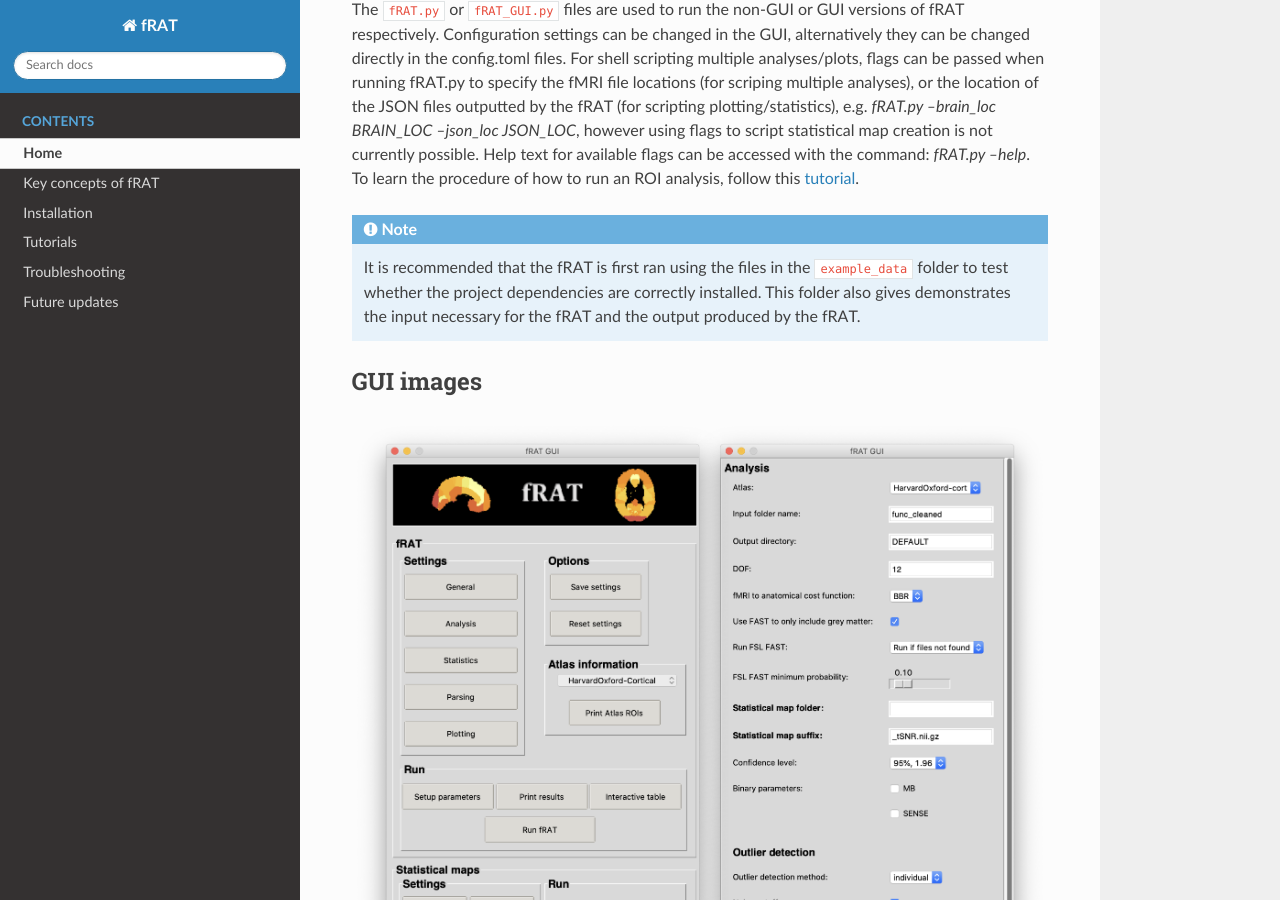
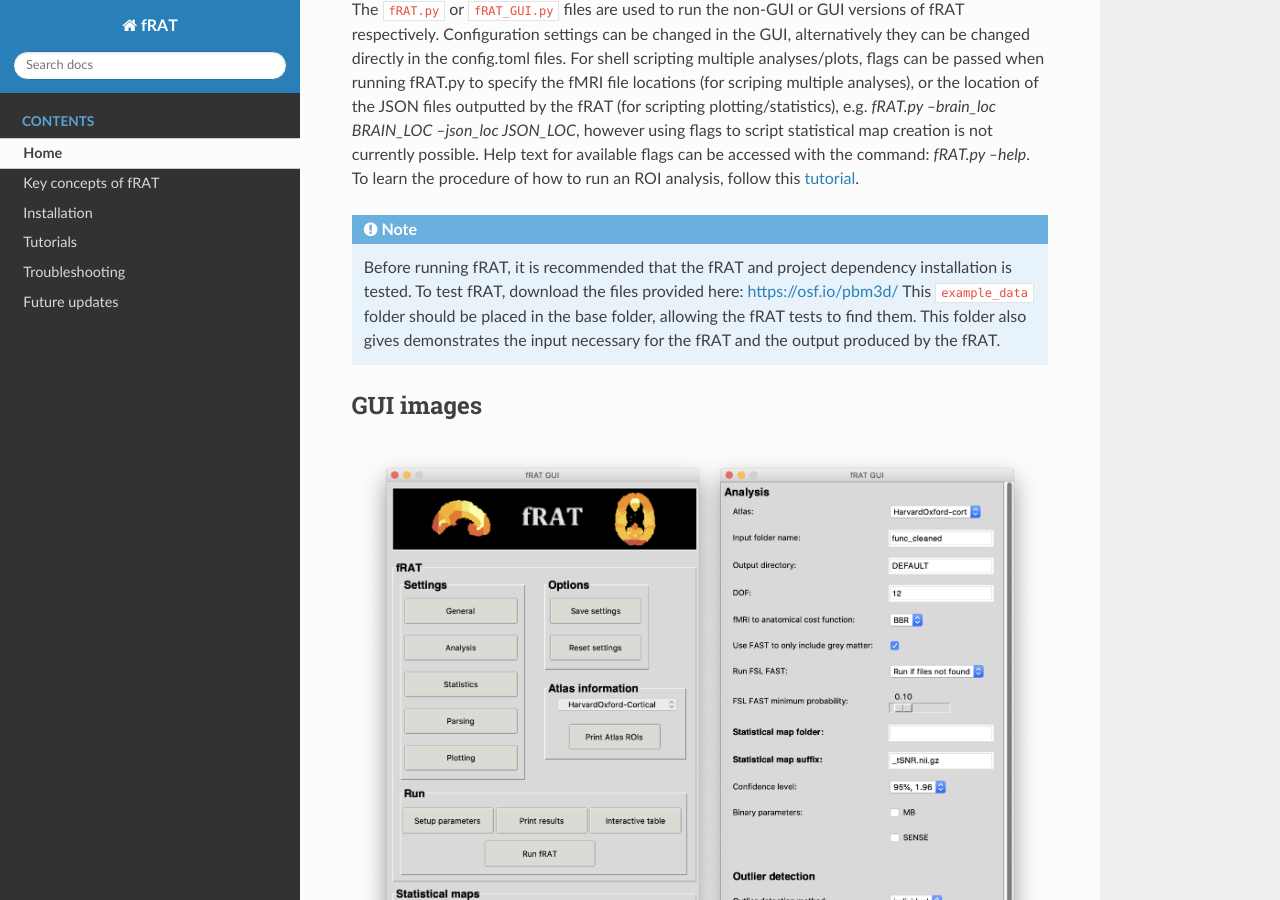
Before and after one commit to elliohow/fMRI_ROI_Analysis_Tool, a Sphinx documentation site: the page built from docs/index.rst, in a window 1280 px wide and 900 px high, scrolled down 1113 px. Built offline with Sphinx 7.4.7 and the Read the Docs theme 2.0.0, drawn with Linux system fonts in a browser that asks for light colours.

```diff
--- a/README.rst
+++ b/README.rst
@@ -43,9 +43,10 @@
 :doc:`tutorial </tutorials/Basic-ROI-analysis>`.
 
 .. note::
-    It is recommended that the fRAT is first ran using the files in the ``example_data`` folder to test whether the project
-    dependencies are correctly installed. This folder also gives demonstrates the input necessary for the fRAT and
-    the output produced by the fRAT.
+    Before running fRAT, it is recommended that the fRAT and project dependency installation is tested.
+    To test fRAT, download the files provided here: https://osf.io/pbm3d/ This ``example_data`` folder should be placed
+    in the base folder, allowing the fRAT tests to find them.
+    This folder also gives demonstrates the input necessary for the fRAT and the output produced by the fRAT.
 
 
 GUI images
--- a/docs/future_additions.rst
+++ b/docs/future_additions.rst
@@ -8,6 +8,7 @@
 
 .. note::
    Any update ideas can be given here: https://github.com/elliohow/fMRI_ROI_Analysis_Tool/discussions
+
    Any issues can be reported here: https://github.com/elliohow/fMRI_ROI_Analysis_Tool/issues
 
 General
```
Also changed, not shown: docs/images/HTML_report.png (added), docs/images/input_folder_analysis.png (added), docs/images/input_folder_parsed.png (added), docs/images/input_folder_statistics.png (added), docs/images/input_folder_subjects.png (added).
